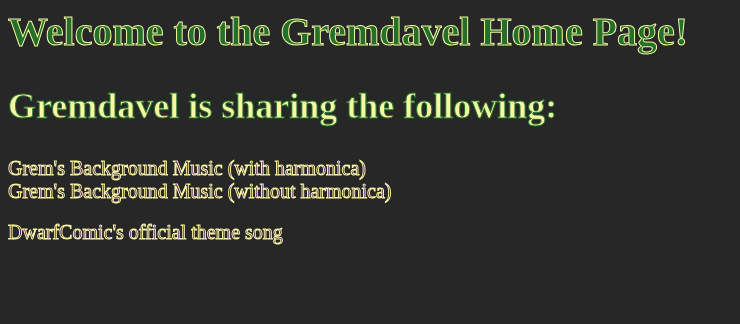
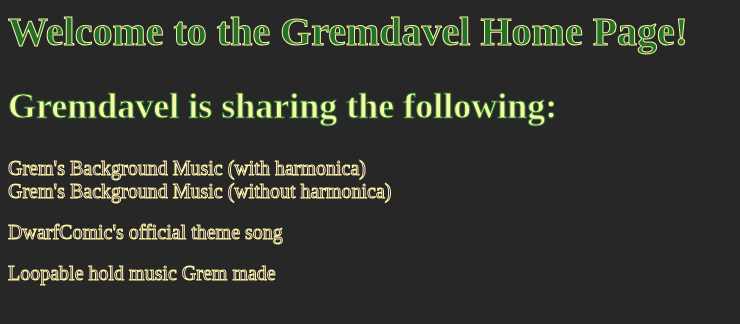
Before and after one commit to Gremdavel/gremdavel.github.io, a plain HTML site: page index.html in a window 1280 px wide. Shown: the whole page, without its empty margins (0-740 px from the left). Drawn offline with Linux system fonts and the light colour scheme; a web font is replaced by a local one.

Commit message:
Update index.html

```diff
--- a/index.html
+++ b/index.html
@@ -38,5 +38,7 @@
         <a href="http://gremdavel.com/files/grem_music_no_harmonica.mp3" style="text-decoration:none;"><p1>Grem's Background Music (without harmonica)</p1></a>
         <br><br>
         <a href="http://gremdavel.com/files/dwarfcomic.mp3" style="text-decoration:none;"><p1>DwarfComic's official theme song</p1></a>
+        <br><br>
+        <a href="http://gremdavel.com/files/hold_music.mp3" style="text-decoration:none;"><p1>Loopable hold music Grem made</p1></a>
     </body>
 </html>
```
